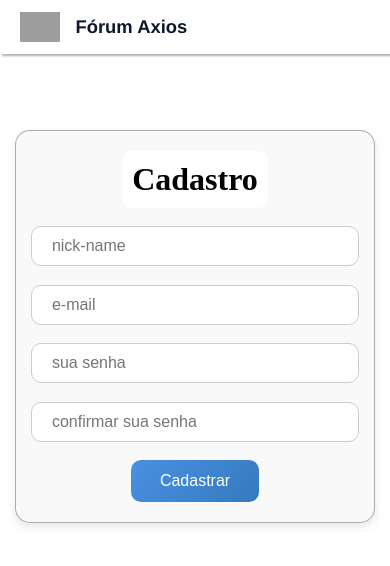
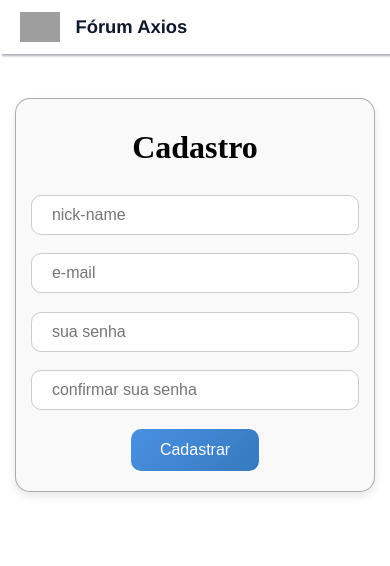
Before and after one commit to ronaldoreemias/front, a React (Vite) app: page /Cadastrar in a window 390 px wide. Shown: the top 566 px of the page. Built offline with nearby package versions, Linux system fonts and the light colour scheme; grey boxes are pictures that could not be loaded.

Commit message:
upgred: style new login

```diff
--- a/src/page/Loja/Loja.module.css
+++ b/src/page/Loja/Loja.module.css
@@ -49,7 +49,7 @@
 .codeBlock{
   display: flex;
   flex-direction: column;
-  width: 90%;
+  width: 100%;
   background: #1e1e2a; /* VSCode-like editor background */
   color: #d4d4d4;
   font-family: 'Fira Code', 'Courier New', monospace;
--- a/src/page/cadastrar/cadastro.module.css
+++ b/src/page/cadastrar/cadastro.module.css
@@ -18,7 +18,6 @@
   width: 40%;
 }
 .container div {
-  background-color: white;
   padding: 10px;
 }
 .container div.header {
@@ -52,8 +51,12 @@
 }
 
 .titulo {
-  background-color: #cccccc00;
+  background-color: rgba(245, 222, 179, 0);
   border-radius: 10px
+}
+
+.titulo h1{
+  background-color: rgba(245, 222, 179, 0);
 }
 
 .forme input {
@@ -98,11 +101,11 @@
   grid-template-columns: 1fr 3fr;
   gap: 3px;
   padding: 5px;
-  margin-top: 10%;
+  margin-top: 2%;
   width: 100%;
 }
 .container div {
-  background-color: white;
+
   padding: 10px;
 }
 .container div.header {
```
